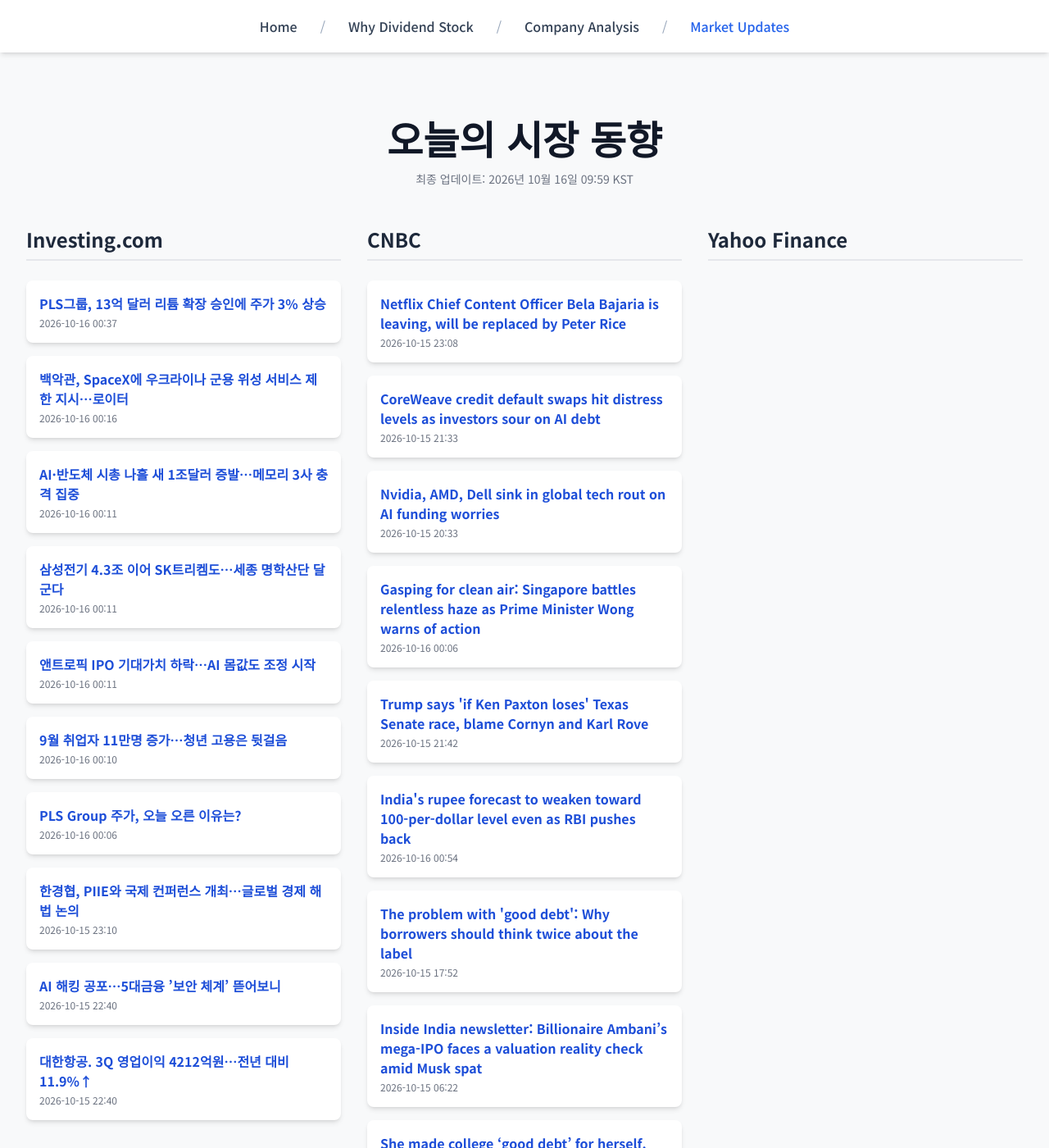
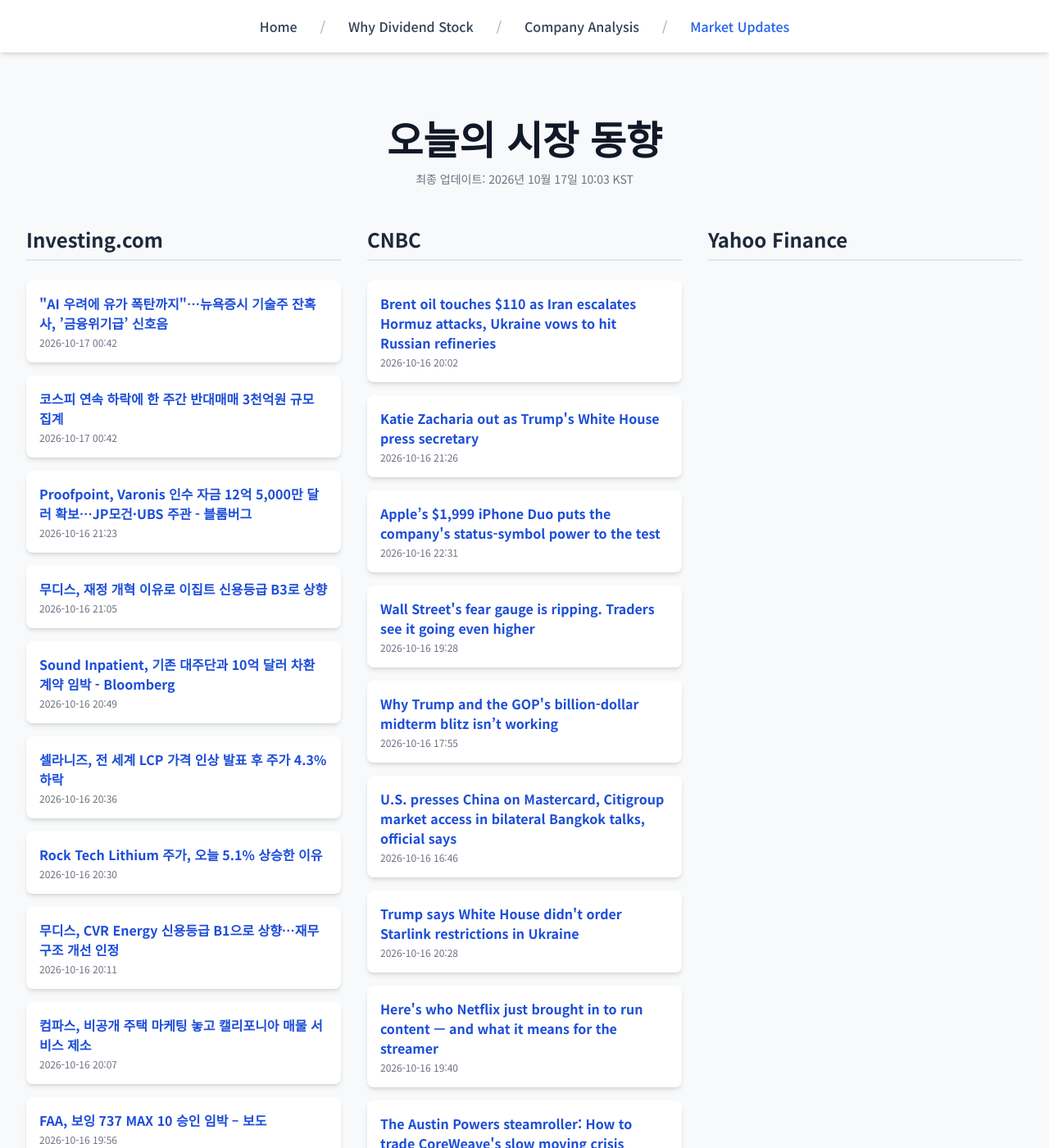
Before and after one commit to Kay-Hwang/my-company-analysis, a Jekyll site: the page built from market-updates.html, in a window 1280 px wide and 1400 px high. Shown: the whole window at 82% size. Built offline with Jekyll 4.4.1, drawn with Linux system fonts in a browser that asks for light colours; nearby versions of some CDN libraries; a script that is not in the unit is left out; some of the changed text lies outside the part shown.

Commit message:
Update daily data

```diff
--- a/_data/latest_data.json
+++ b/_data/latest_data.json
@@ -1,128 +1,128 @@
 {
-  "lastUpdated": "2026년 10월 16일 09:59 KST",
+  "lastUpdated": "2026년 10월 17일 10:03 KST",
   "news": {
     "investing": [
       {
-        "title": "PLS그룹, 13억 달러 리튬 확장 승인에 주가 3% 상승",
-        "link": "https://kr.investing.com/news/stock-market-news/article-2129148",
-        "pubDate": "2026-10-16 00:37:50",
-        "summary": "PLS그룹, 13억 달러 리튬 확장 승인에 주가 3% 상승"
+        "title": "\"AI 우려에 유가 폭탄까지\"…뉴욕증시 기술주 잔혹사, ’금융위기급’ 신호음",
+        "link": "https://kr.investing.com/news/stock-market-news/article-2130388",
+        "pubDate": "2026-10-17 00:42:41",
+        "summary": "\"AI 우려에 유가 폭탄까지\"…뉴욕증시 기술주 잔혹사, ’금융위기급’ 신호음"
       },
       {
-        "title": "백악관, SpaceX에 우크라이나 군용 위성 서비스 제한 지시…로이터",
-        "link": "https://kr.investing.com/news/stock-market-news/article-93CH-2129135",
-        "pubDate": "2026-10-16 00:16:29",
-        "summary": "백악관, SpaceX에 우크라이나 군용 위성 서비스 제한 지시…로이터"
+        "title": "코스피 연속 하락에 한 주간 반대매매 3천억원 규모 집계",
+        "link": "https://kr.investing.com/news/stock-market-news/article-2130387",
+        "pubDate": "2026-10-17 00:42:26",
+        "summary": "코스피 연속 하락에 한 주간 반대매매 3천억원 규모 집계"
       },
       {
-        "title": "AI·반도체 시총 나흘 새 1조달러 증발…메모리 3사 충격 집중",
-        "link": "https://kr.investing.com/news/stock-market-news/article-2129129",
-        "pubDate": "2026-10-16 00:11:36",
-        "summary": "AI·반도체 시총 나흘 새 1조달러 증발…메모리 3사 충격 집중"
+        "title": "Proofpoint, Varonis 인수 자금 12억 5,000만 달러 확보…JP모건·UBS 주관 - 블룸버그",
+        "link": "https://kr.investing.com/news/stock-market-news/article-93CH-2130330",
+        "pubDate": "2026-10-16 21:23:48",
+        "summary": "Proofpoint, Varonis 인수 자금 12억 5,000만 달러 확보…JP모건·UBS 주관 - 블룸버그"
       },
       {
-        "title": "삼성전기 4.3조 이어 SK트리켐도…세종 명학산단 달군다",
-        "link": "https://kr.investing.com/news/stock-market-news/article-2129130",
-        "pubDate": "2026-10-16 00:11:12",
-        "summary": "삼성전기 4.3조 이어 SK트리켐도…세종 명학산단 달군다"
+        "title": "무디스, 재정 개혁 이유로 이집트 신용등급 B3로 상향",
+        "link": "https://kr.investing.com/news/stock-market-news/article-2130323",
+        "pubDate": "2026-10-16 21:05:06",
+        "summary": "무디스, 재정 개혁 이유로 이집트 신용등급 B3로 상향"
       },
       {
-        "title": "앤트로픽 IPO 기대가치 하락…AI 몸값도 조정 시작",
-        "link": "https://kr.investing.com/news/stock-market-news/article-2129131",
-        "pubDate": "2026-10-16 00:11:11",
-        "summary": "앤트로픽 IPO 기대가치 하락…AI 몸값도 조정 시작"
+        "title": "Sound Inpatient, 기존 대주단과 10억 달러 차환 계약 임박 - Bloomberg",
+        "link": "https://kr.investing.com/news/stock-market-news/article-93CH-2130317",
+        "pubDate": "2026-10-16 20:49:45",
+        "summary": "Sound Inpatient, 기존 대주단과 10억 달러 차환 계약 임박 - Bloomberg"
       },
       {
-        "title": "9월 취업자 11만명 증가…청년 고용은 뒷걸음",
-        "link": "https://kr.investing.com/news/stock-market-news/article-2129128",
-        "pubDate": "2026-10-16 00:10:51",
-        "summary": "9월 취업자 11만명 증가…청년 고용은 뒷걸음"
+        "title": "셀라니즈, 전 세계 LCP 가격 인상 발표 후 주가 4.3% 하락",
+        "link": "https://kr.investing.com/news/stock-market-news/article-2130308",
+        "pubDate": "2026-10-16 20:36:19",
+        "summary": "셀라니즈, 전 세계 LCP 가격 인상 발표 후 주가 4.3% 하락"
       },
       {
-        "title": "PLS Group 주가, 오늘 오른 이유는?",
-        "link": "https://kr.investing.com/news/stock-market-news/article-93CH-2129117",
-        "pubDate": "2026-10-16 00:06:11",
-        "summary": "PLS Group 주가, 오늘 오른 이유는?"
+        "title": "Rock Tech Lithium 주가, 오늘 5.1% 상승한 이유",
+        "link": "https://kr.investing.com/news/stock-market-news/article-93CH-2130297",
+        "pubDate": "2026-10-16 20:30:29",
+        "summary": "Rock Tech Lithium 주가, 오늘 5.1% 상승한 이유"
       },
       {
-        "title": "한경협, PIIE와 국제 컨퍼런스 개최…글로벌 경제 해법 논의",
-        "link": "https://kr.investing.com/news/stock-market-news/article-2129098",
-        "pubDate": "2026-10-15 23:10:50",
-        "summary": "한경협, PIIE와 국제 컨퍼런스 개최…글로벌 경제 해법 논의"
+        "title": "무디스, CVR Energy 신용등급 B1으로 상향…재무구조 개선 인정",
+        "link": "https://kr.investing.com/news/stock-market-news/article-2130286",
+        "pubDate": "2026-10-16 20:11:21",
+        "summary": "무디스, CVR Energy 신용등급 B1으로 상향…재무구조 개선 인정"
       },
       {
-        "title": "AI 해킹 공포…5대금융 ’보안 체계’ 뜯어보니",
-        "link": "https://kr.investing.com/news/stock-market-news/article-2129088",
-        "pubDate": "2026-10-15 22:40:42",
-        "summary": "AI 해킹 공포…5대금융 ’보안 체계’ 뜯어보니"
+        "title": "컴파스, 비공개 주택 마케팅 놓고 캘리포니아 매물 서비스 제소",
+        "link": "https://kr.investing.com/news/stock-market-news/article-2130279",
+        "pubDate": "2026-10-16 20:07:03",
+        "summary": "컴파스, 비공개 주택 마케팅 놓고 캘리포니아 매물 서비스 제소"
       },
       {
-        "title": "대한항공. 3Q 영업이익 4212억원…전년 대비 11.9%↑",
-        "link": "https://kr.investing.com/news/stock-market-news/article-2129085",
-        "pubDate": "2026-10-15 22:40:41",
-        "summary": "대한항공. 3Q 영업이익 4212억원…전년 대비 11.9%↑"
+        "title": "FAA, 보잉 737 MAX 10 승인 임박 – 보도",
+        "link": "https://kr.investing.com/news/stock-market-news/article-2130271",
+        "pubDate": "2026-10-16 19:56:48",
+        "summary": "FAA, 보잉 737 MAX 10 승인 임박 – 보도"
       }
     ],
     "cnbc": [
       {
-        "title": "Netflix Chief Content Officer Bela Bajaria is leaving, will be replaced by Peter Rice",
-        "link": "https://www.cnbc.com/2026/10/15/netflix-bela-bajaria-peter-rice.html",
-        "pubDate": "Thu, 15 Oct 2026 23:08:05 GMT",
-        "summary": "Netflix announced Bela Bajaria will be replaced by former Disney exec Peter Rice as the company's chief content officer."
+        "title": "Brent oil touches $110 as Iran escalates Hormuz attacks, Ukraine vows to hit Russian refineries",
+        "link": "https://www.cnbc.com/2026/10/16/oil-price-today-iran-strait-hormuz-ukraine-russia.html",
+        "pubDate": "Fri, 16 Oct 2026 20:02:21 GMT",
+        "summary": "U.S. crude oil prices rose sharply Friday as Iran escalated attacks in the Strait of Hormuz this week."
       },
       {
-        "title": "CoreWeave credit default swaps hit distress levels as investors sour on AI debt",
-        "link": "https://www.cnbc.com/2026/10/15/coreweave-credit-default-swaps-hit-distress-levels-as-investors-sour-on-ai-debt.html",
-        "pubDate": "Thu, 15 Oct 2026 21:33:24 GMT",
-        "summary": "Signs of distressed deepened in CoreWeave on Thursday."
+        "title": "Katie Zacharia out as Trump's White House press secretary",
+        "link": "https://www.cnbc.com/2026/10/16/trump-katie-zacharia-white-house.html",
+        "pubDate": "Fri, 16 Oct 2026 21:26:15 GMT",
+        "summary": "Zacharia was on shaky ground from her first White House press conference and over questions about her claims of being a lawyer despite not passing a bar exam."
       },
       {
-        "title": "Nvidia, AMD, Dell sink in global tech rout on AI funding worries",
-        "link": "https://www.cnbc.com/2026/10/15/sk-hynix-samsung-softbank-stocks-asia-tech-rout-ai-funding-worries.html",
-        "pubDate": "Thu, 15 Oct 2026 20:33:24 GMT",
-        "summary": "A sell-off in global technology hardware stocks deepened Thursday."
+        "title": "Apple’s $1,999 iPhone Duo puts the company's status-symbol power to the test",
+        "link": "https://www.cnbc.com/2026/10/16/apple-iphone-duo-demand-price.html",
+        "pubDate": "Fri, 16 Oct 2026 22:31:26 GMT",
+        "summary": "Apple’s $1,999 iPhone Duo is drawing early demand as analysts assess whether the foldable can lift iPhone pricing and revenue."
       },
       {
-        "title": "Gasping for clean air: Singapore battles relentless haze as Prime Minister Wong warns of action",
-        "link": "https://www.cnbc.com/2026/10/16/singapore-haze-wong-warning-indonesia.html",
-        "pubDate": "Fri, 16 Oct 2026 00:06:48 GMT",
-        "summary": "Singapore continues to grapple with severe haze that is disrupting daily life and businesses, as authorities roll out protective measures — and issue warnings."
+        "title": "Wall Street's fear gauge is ripping. Traders see it going even higher",
+        "link": "https://www.cnbc.com/2026/10/16/wall-streets-fear-gauge-is-ripping-traders-see-it-going-even-higher.html",
+        "pubDate": "Fri, 16 Oct 2026 19:28:10 GMT",
+        "summary": "The sell-off in AI-related stocks pushed the VIX above 22 for the first time in four months. A cluster of trades suggests it could go even higher."
       },
       {
-        "title": "Trump says 'if Ken Paxton loses' Texas Senate race, blame Cornyn and Karl Rove",
-        "link": "https://www.cnbc.com/2026/10/15/trump-paxton-texas-talarico.html",
-        "pubDate": "Thu, 15 Oct 2026 21:42:14 GMT",
-        "summary": "Polls show GOP Attorney General Ken Paxton trailing Democratic Rep. James Talarico in the Texas Senate race."
+        "title": "Why Trump and the GOP's billion-dollar midterm blitz isn’t working",
+        "link": "https://www.cnbc.com/2026/10/16/republicans-midterms-spending-trump-musk-2026.html",
+        "pubDate": "Fri, 16 Oct 2026 17:55:05 GMT",
+        "summary": "Trump-aligned groups and Elon Musk have poured hundreds of millions into the midterm election, but the GOP spending surge has barely moved polls or the map."
       },
       {
-        "title": "India's rupee forecast to weaken toward 100-per-dollar level even as RBI pushes back",
-        "link": "https://www.cnbc.com/2026/10/16/india-rupee-rbi-dollar-iran-war.html",
-        "pubDate": "Fri, 16 Oct 2026 00:54:25 GMT",
-        "summary": "The RBI's latest moves have helped the rupee recover from 96.79 rupees per dollar to the 95-level over recent days."
+        "title": "U.S. presses China on Mastercard, Citigroup market access in bilateral Bangkok talks, official says",
+        "link": "https://www.cnbc.com/2026/10/16/us-china-mastercard-citigroup-market-access.html",
+        "pubDate": "Fri, 16 Oct 2026 16:46:18 GMT",
+        "summary": "The U.S. raised market access issues for Mastercard and Citigroup in China during bilateral meetings in Bangkok this week, a U.S. Treasury official says."
       },
       {
-        "title": "The problem with 'good debt': Why borrowers should think twice about the label",
-        "link": "https://www.cnbc.com/2026/10/15/good-debt-vs-bad-debt-why-experts-say-rethink-labels.html",
-        "pubDate": "Thu, 15 Oct 2026 17:52:39 GMT",
-        "summary": "Mortgages and student loans are often called \"good debt.\" Experts say that label can hide the real question: Can you actually afford the risk?"
+        "title": "Trump says White House didn't order Starlink restrictions in Ukraine",
+        "link": "https://www.cnbc.com/2026/10/16/trump-denies-musk-claim-he-ordered-starlink-restrictions-in-ukraine.html",
+        "pubDate": "Fri, 16 Oct 2026 20:28:10 GMT",
+        "summary": "Ukrainian officials complained this week that SpaceX had limited internet connectivity without advance notice."
       },
       {
-        "title": "Inside India newsletter: Billionaire Ambani’s mega-IPO faces a valuation reality check amid Musk spat",
-        "link": "https://www.cnbc.com/2026/10/15/india-starlink-musk-jio-ambani-ipo.html",
-        "pubDate": "Thu, 15 Oct 2026 06:22:45 GMT",
-        "summary": "Jio Platforms, the company at the center of Musk’s remarks, is launching an IPO later this month."
+        "title": "Here's who Netflix just brought in to run content — and what it means for the streamer",
+        "link": "https://www.cnbc.com/2026/10/16/netflix-peter-rice-chief-content-officer.html",
+        "pubDate": "Fri, 16 Oct 2026 19:40:00 GMT",
+        "summary": "Peter Rice brings a wealth of experience in TV and film, including scripted and unscripted shows, live sports, prestige television and theatrical distribution."
       },
       {
-        "title": "She made college ‘good debt’ for herself. Can she do the same for her daughter?",
-        "link": "https://www.cnbc.com/2026/10/15/college-good-debt-cfp-daughter.html",
-        "pubDate": "Thu, 15 Oct 2026 17:53:35 GMT",
-        "summary": "A generation ago, it was more common to put yourself through school. For reasons including rising education costs, It's a feat that's now far less manageable."
+        "title": "The Austin Powers steamroller: How to trade CoreWeave's slow moving crisis",
+        "link": "https://www.cnbc.com/2026/10/16/playing-the-coreweave-disconnect.html",
+        "pubDate": "Fri, 16 Oct 2026 18:24:35 GMT",
+        "summary": "After a 27.5% drop from last Friday's close to this Thursday morning's 52-week lows, followed by a 17% rebound, equity traders holding CoreWeave are dazed."
       },
       {
-        "title": "Who gets to have 'good debt'? A sociologist, theologian, philosopher and other experts weigh in",
-        "link": "https://www.cnbc.com/2026/10/15/good-debt-access.html",
-        "pubDate": "Thu, 15 Oct 2026 17:54:30 GMT",
-        "summary": "Humans have debated the merits and morality of debt throughout history."
+        "title": "Tesla unveils long-delayed Roadster developed with SpaceX, fueling merger speculation",
+        "link": "https://www.cnbc.com/2026/10/15/tesla-roadster-reveal-what-to-know-about-the-delayed-ev.html",
+        "pubDate": "Fri, 16 Oct 2026 15:52:41 GMT",
+        "summary": "Elon Musk first debuted the Roadster refresh concept in 2017 but Tesla has since missed every targeted delivery date."
       }
     ],
     "yahoo": []
```
